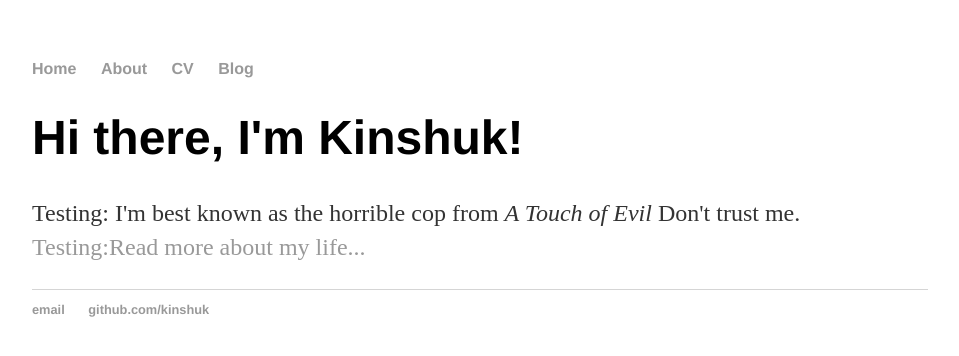
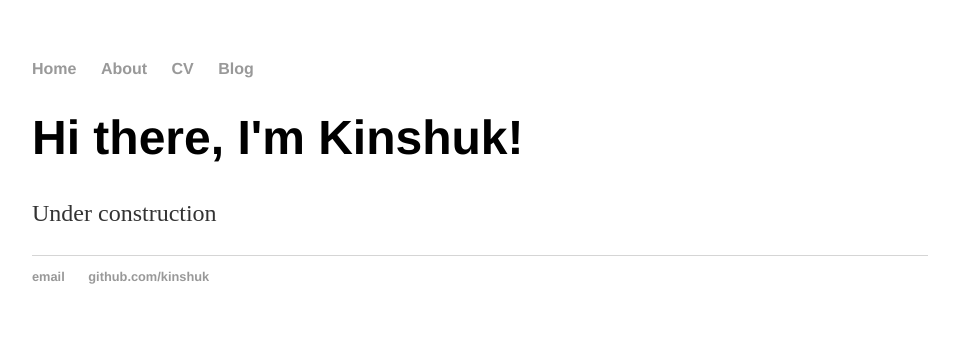
Before and after one commit to kinshuk-16/kinshuk-16.github.io, a Jekyll site: the page built from index.html, in a window 1280 px wide. Shown: the top 356 px of the page, without its empty margins (160-1119 px from the left). Built offline with Jekyll 4.4.1, drawn with Linux system fonts in a browser that asks for light colours.

Commit message:
Update index.html

```diff
--- a/index.html
+++ b/index.html
@@ -4,5 +4,5 @@ title: Kinshuk's Portfolio
 ---
 <div class="blurb">
 	<h1>Hi there, I'm Kinshuk!</h1>
-	<p>Testing: I'm best known as the horrible cop from <em>A Touch of Evil</em> Don't trust me. <a href="/about">Testing:Read more about my life...</a></p>
+	<p>Under construction</p>
 </div><!-- /.blurb -->
```
